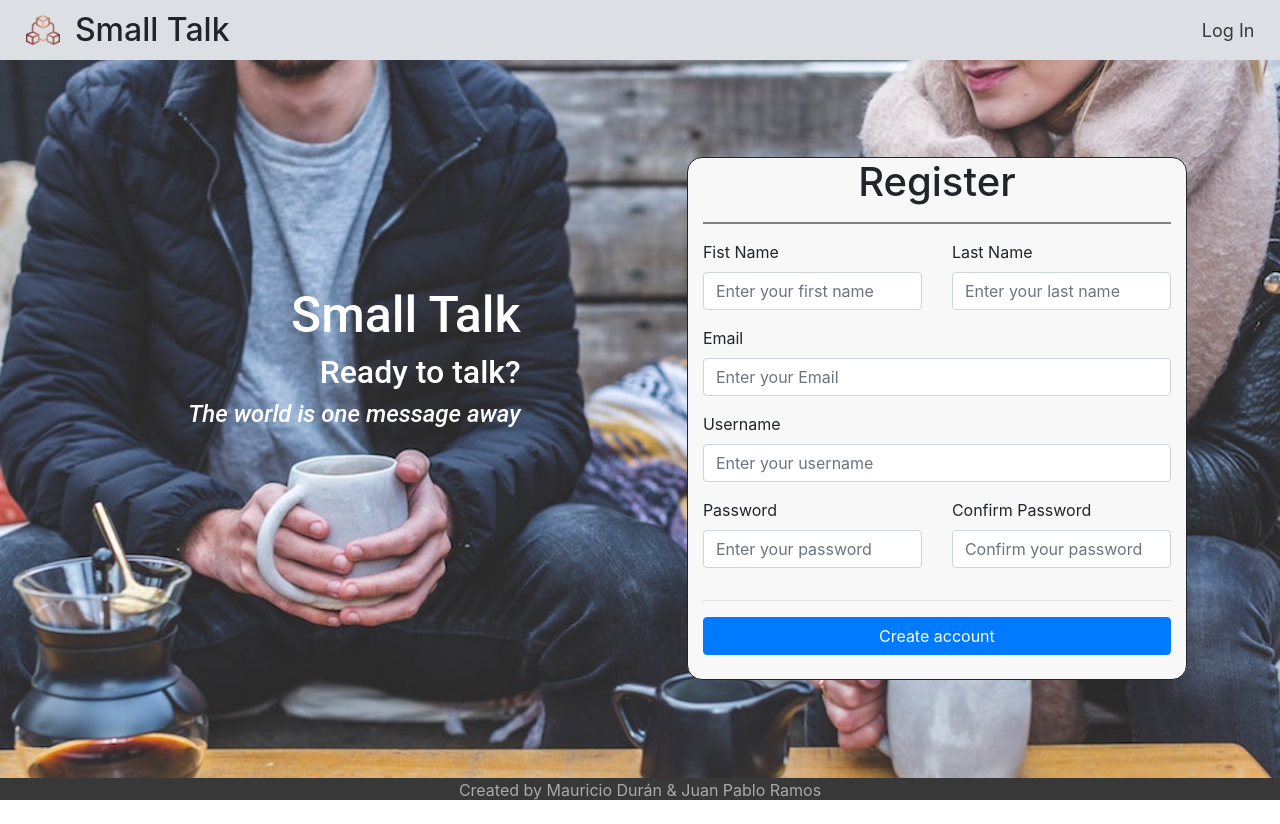
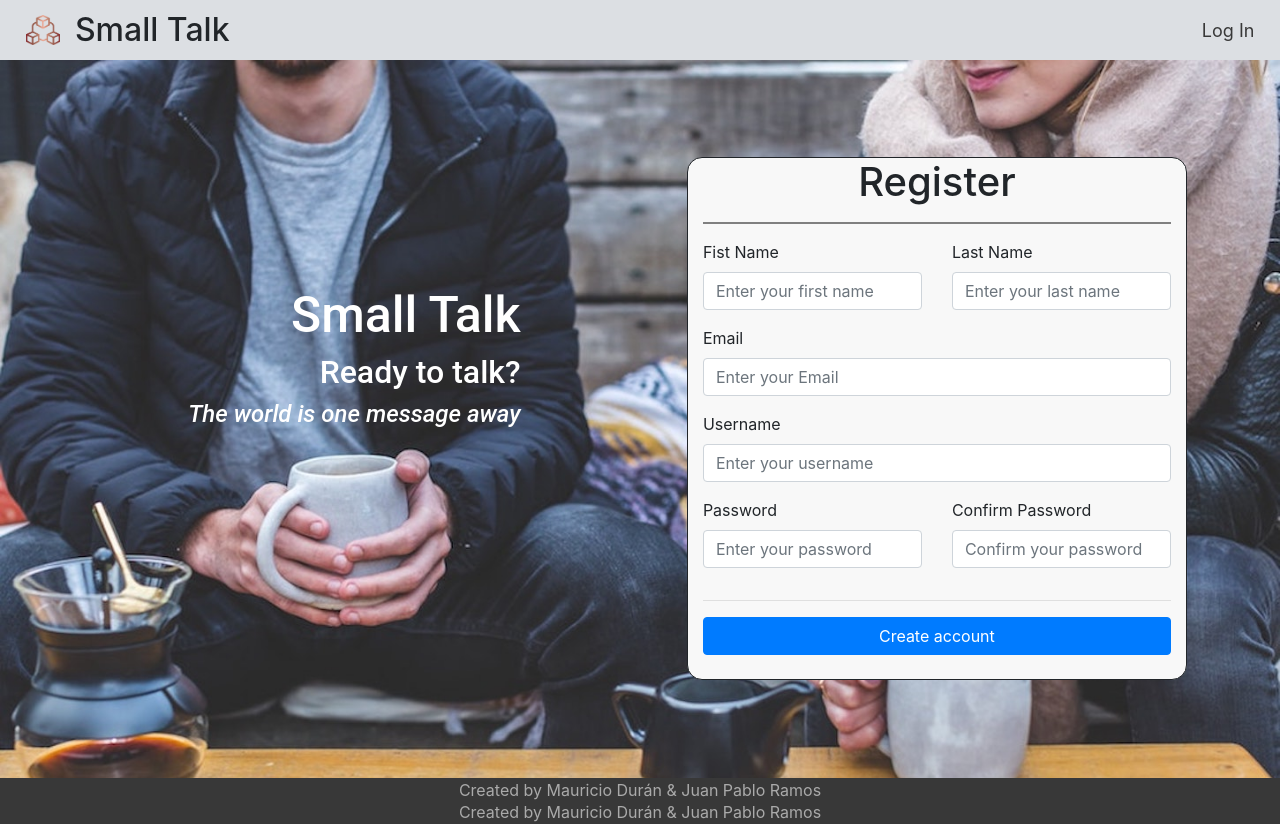
Before and after one commit to mauduran/Live-Chat-App, a React (Create React App) app: page / in a window 1280 px wide. Before the commit the page ends 802 px from the top, so only its background shows below. Built offline with nearby package versions, Linux system fonts and the light colour scheme.

Commit message:
Added created by banner to app for all components

```diff
--- a/src/App.js
+++ b/src/App.js
@@ -3,6 +3,7 @@ import { BrowserRouter as Router, Switch, Route } from "react-router-dom";
 import './styles/App.css';
 import Navigation from './components/Navigation/Navigation';
 import Home from './containers/Home/Home';
+import UserSearch from './containers/UserSearch/UserSearch';
 
 function App() {
   const [isLogged, setisLogged] = useState(false);
@@ -13,10 +14,14 @@ function App() {
         <Navigation isLogged={isLogged} setisLogged={setisLogged} />
         <div id="content">
           <Switch>
-            <Route exact path="/" render={()=><Home/>} />
+            <Route exact path="/" render={() => <Home />} />
+            <Route path="/search/:searchQuery" render={() => <UserSearch />} />
           </Switch>
         </div>
       </Router>
+      <div style={{ color: "#aaa", height: "3%", width: "100%", backgroundColor: "#383838", textAlign: "center" }}>
+        Created by Mauricio Durán & Juan Pablo Ramos
+      </div>
     </div>
   );
 }
```
